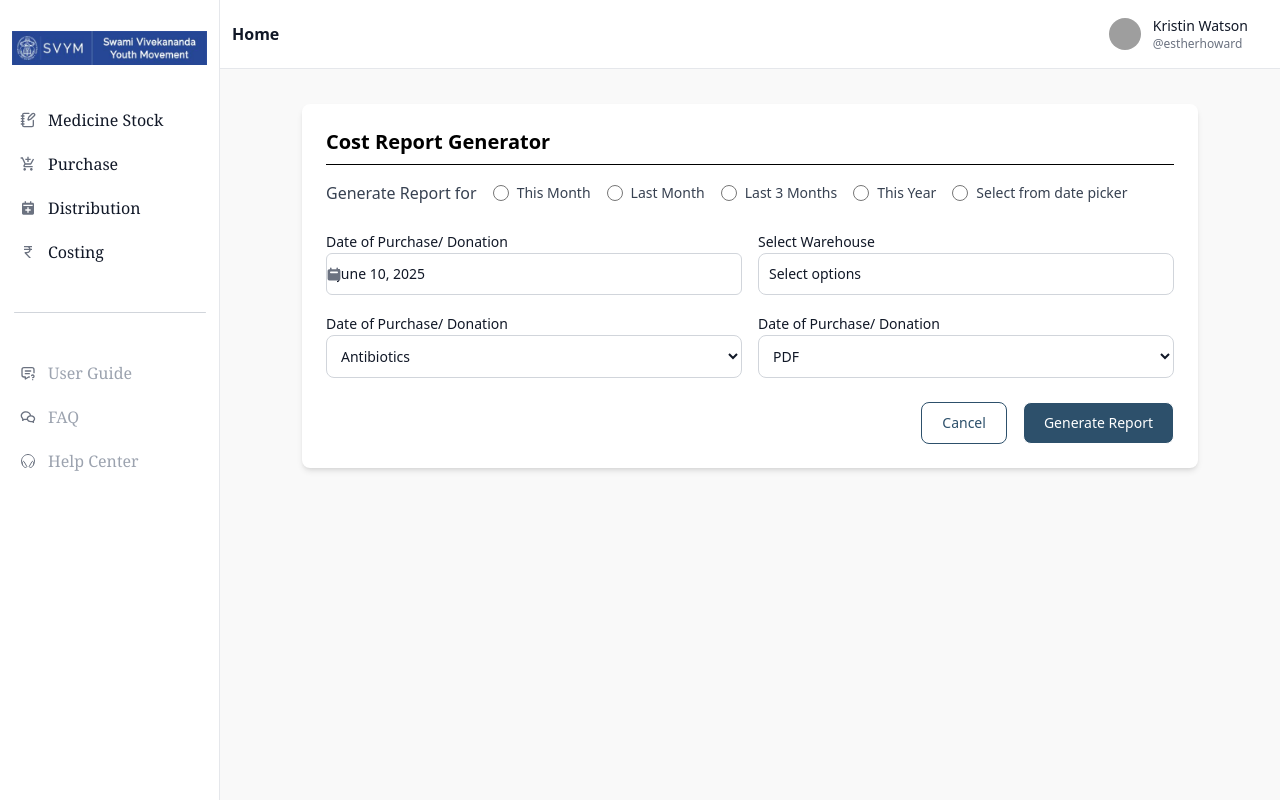
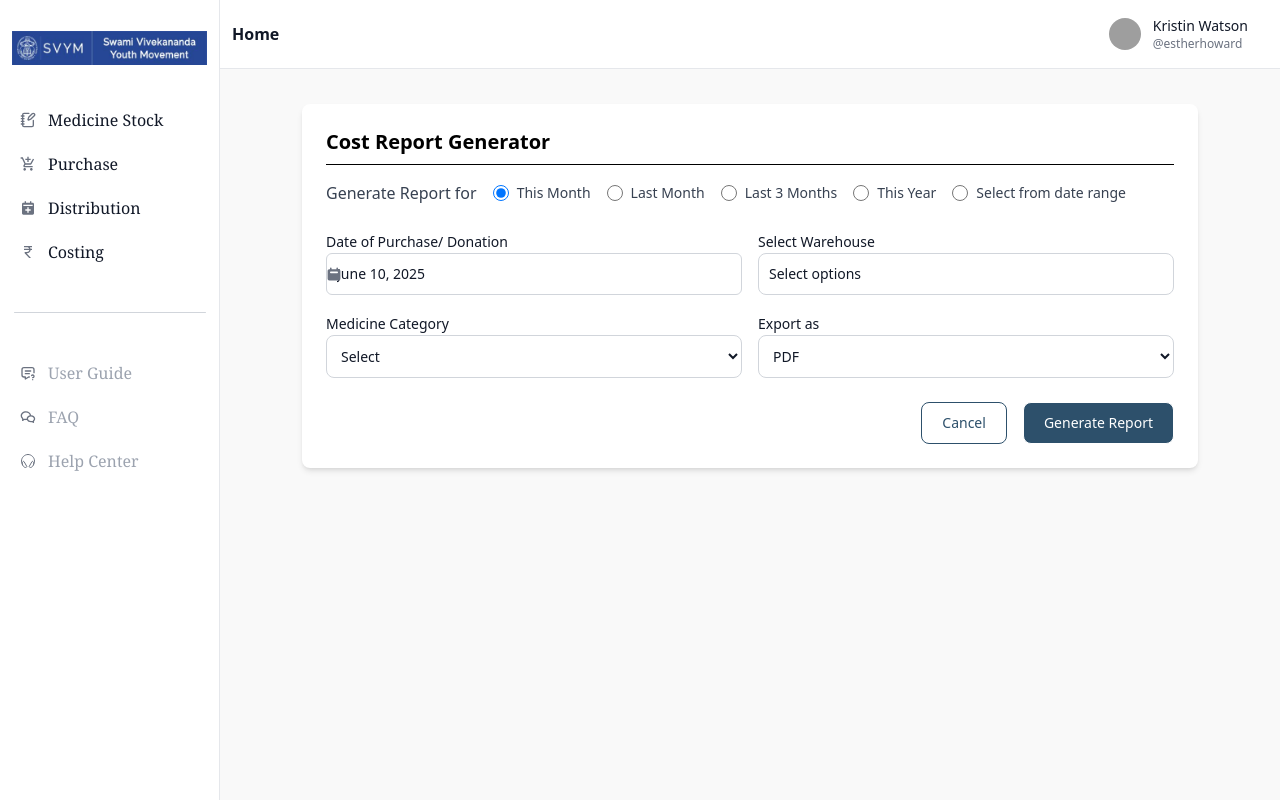
Before and after one commit to muhdSajid/CRMApple, a React (Vite) app: page /cost in a window 1280 px wide. Built offline with nearby package versions, Linux system fonts and the light colour scheme; grey boxes are pictures that could not be loaded.

Commit message:
New changes

```diff
--- a/package.json
+++ b/package.json
@@ -20,6 +20,7 @@
     "react-icons": "^5.5.0",
     "react-redux": "^9.2.0",
     "react-router-dom": "^7.6.2",
+    "react-toastify": "^11.0.5",
     "tailwindcss": "^4.1.8"
   },
   "devDependencies": {
--- a/src/App.jsx
+++ b/src/App.jsx
@@ -1,4 +1,6 @@
 import { BrowserRouter as Router, Routes, Route } from "react-router-dom";
+import { ToastContainer } from "react-toastify";
+import "react-toastify/dist/ReactToastify.css";
 import Layout from "./layout/Layout";
 import Dashboard from "./components/dashboard/Dashboard";
 import MedicineStock from "./components/medicineStock/MedicineStoke";
@@ -13,6 +15,7 @@ import SignupPage from "./components/auth/Signup";
 function App() {
   return (
     <Router>
+      <ToastContainer position="top-right" autoClose={"5000"} theme="colored" />
       <Routes>
         <Route path="/login" element={<LoginPage />} />
         <Route path="/signup" element={<SignupPage />} />
--- a/src/components/costing/Costing.jsx
+++ b/src/components/costing/Costing.jsx
@@ -1,7 +1,31 @@
+import { useState } from "react";
+import { toast } from "react-toastify";
 import { Button, Datepicker, Label } from "flowbite-react";
-import { MultiSelectDropdown } from "./MultiSelectDropdown";
+import GenerateReportRadio from "./GenerateReportRadio";
+import SelectWarehouseMultiSelect from "./SelectWarehouseMultiSelect";
 
 export const Costing = () => {
+  const [costingData, setCostingData] = useState({
+    reportFor: "thisMonth",
+    dateOfPurchase: new Date(),
+    warehouse: [],
+    category: "",
+    type: "pdf",
+    toDate: new Date(),
+    fromDate: new Date(),
+  });
+  const handleExport = (e) => {
+    e.preventDefault();
+    if (
+      costingData.reportFor == "customDate" &&
+      costingData.fromDate > costingData.toDate
+    ) {
+      toast.error("From date should not be greater than To date");
+    } else {
+      console.log('costingData', costingData)
+    }
+  };
+
   return (
     <div className="mt-10">
       <div className="p-6 bg-white rounded-lg shadow-md max-w-4xl mx-auto">
@@ -10,105 +34,60 @@ export const Costing = () => {
         </h2>
 
         <form className="space-y-6">
-          <div className="flex flex-wrap gap-4">
-            <p className="flex items-center font-medium text-gray-700">
-              Generate Report for
-            </p>
-            <div className="flex items-center">
-              <input
-                type="radio"
-                id="this-month"
-                name="report-period"
-                value="this-month"
-                className="w-4 h-4 text-primary border-gray-300 focus:ring-primary"
-              />
-              <label for="this-month" className="ml-2 text-sm text-gray-700">
-                This Month
-              </label>
-            </div>
-            <div className="flex items-center">
-              <input
-                type="radio"
-                id="last-month"
-                name="report-period"
-                value="last-month"
-                className="w-4 h-4 text-primary border-gray-300 focus:ring-primary"
-              />
-              <label for="last-month" className="ml-2 text-sm text-gray-700">
-                Last Month
-              </label>
-            </div>
-            <div className="flex items-center">
-              <input
-                type="radio"
-                id="last-3-months"
-                name="report-period"
-                value="last-3-months"
-                className="w-4 h-4 text-primary border-gray-300 focus:ring-primary"
-              />
-              <label for="last-3-months" className="ml-2 text-sm text-gray-700">
-                Last 3 Months
-              </label>
-            </div>
-            <div className="flex items-center">
-              <input
-                type="radio"
-                id="this-year"
-                name="report-period"
-                value="this-year"
-                className="w-4 h-4 text-primary border-gray-300 focus:ring-primary"
-              />
-              <label for="this-year" className="ml-2 text-sm text-gray-700">
-                This Year
-              </label>
-            </div>
-            <div className="flex items-center">
-              <input
-                type="radio"
-                id="custom-date"
-                name="report-period"
-                value="custom-date"
-                className="w-4 h-4 text-primary border-gray-300 focus:ring-primary"
-              />
-              <label for="custom-date" className="ml-2 text-sm text-gray-700">
-                Select from date picker
-              </label>
-            </div>
-          </div>
-
+          <GenerateReportRadio
+            costingData={costingData}
+            setCostingData={setCostingData}
+          />
           <div className="grid grid-cols-1 md:grid-cols-2 gap-4">
             <div>
               <Label htmlFor="purchase-date">Date of Purchase/ Donation</Label>
               <div className="relative">
-                <Datepicker id="purchase-date" className="custom-datepicker" defaultDate={new Date()} />
+                <Datepicker
+                  id="purchase-date"
+                  className="custom-datepicker"
+                  onChange={(e) =>
+                    setCostingData({ ...costingData, dateOfPurchase: e })
+                  }
+                  value={costingData.dateOfPurchase}
+                />
               </div>
             </div>
 
-            <MultiSelectDropdown />
+            <SelectWarehouseMultiSelect
+              costingData={costingData}
+              setCostingData={setCostingData}
+            />
 
             <div>
-              <Label htmlFor="medicine-category">
-                Date of Purchase/ Donation
-              </Label>
+              <Label htmlFor="medicine-category">Medicine Category</Label>
               <select
                 id="medicine-category"
                 className="border border-gray-300 text-gray-900 text-sm rounded-lg focus:ring-primary focus:border-primary block w-full p-2.5"
+                onChange={(e) =>
+                  setCostingData({ ...costingData, category: e.target.value })
+                }
+                value={costingData.category}
               >
-                <option>Antibiotics</option>
-                <option>Analgesics</option>
-                <option>Antifungals</option>
+                <option value="">Select</option>
+                <option value="Antibiotics">Antibiotics</option>
+                <option value="Analgesics">Analgesics</option>
+                <option value="Antifungals">Antifungals</option>
               </select>
             </div>
 
             <div>
-              <Label htmlFor="export-as">Date of Purchase/ Donation</Label>
+              <Label htmlFor="export-as">Export as</Label>
               <select
                 id="export-as"
                 className="border border-gray-300 text-gray-900 text-sm rounded-lg focus:ring-primary focus:border-primary block w-full p-2.5"
+                onChange={(e) =>
+                  setCostingData({ ...costingData, type: e.target.value })
+                }
+                value={costingData.type}
               >
-                <option>PDF</option>
-                <option>Excel</option>
-                <option>CSV</option>
+                <option value="pdf">PDF</option>
+                <option value="excel">Excel</option>
+                <option value="csv">CSV</option>
               </select>
             </div>
           </div>
@@ -123,6 +102,7 @@ export const Costing = () => {
             <Button
               type="submit"
               className="text-white bg-[#2D506B] border  hover:bg-sky-900 font-medium rounded-lg text-sm px-5 py-2.5"
+              onClick={handleExport}
             >
               Generate Report
             </Button>
--- /dev/null
+++ b/src/components/costing/GenerateReportRadio.jsx
@@ -0,0 +1,70 @@
+import React from "react";
+import { Datepicker, Label } from "flowbite-react";
+
+const GenerateReportRadio = ({ costingData, setCostingData }) => {
+  const radioValues = [
+    { id: "thisMonth", label: "This Month" },
+    { id: "lastMonth", label: "Last Month" },
+    { id: "last3Months", label: "Last 3 Months" },
+    { id: "thisYear", label: "This Year" },
+    { id: "customDate", label: "Select from date range" },
+  ];
+  const handleChange = (e) => {
+    setCostingData({
+      ...costingData,
+      reportFor: e.target.id,
+      toDate: new Date(),
+      fromDate: new Date(),
+    });
+  };
+  return (
+    <>
+      <div className="flex flex-wrap gap-4">
+        <p className="flex items-center font-medium text-gray-700">
+          Generate Report for
+        </p>
+
+        {radioValues.map((item) => (
+          <div className="flex items-center" key={item.id}>
+            <input
+              type="radio"
+              id={item.id}
+              name="report-period"
+              className="w-4 h-4 text-primary border-gray-300 focus:ring-primary"
+              checked={costingData.reportFor == item.id}
+              onChange={handleChange}
+            />
+            <Label className="ml-2 text-sm text-gray-700">{item.label}</Label>
+          </div>
+        ))}
+      </div>
+      {costingData.reportFor === "customDate" && (
+        <div className="grid grid-cols-1 md:grid-cols-2 gap-4">
+          <div>
+            <Label htmlFor="from-date">From Date</Label>
+            <Datepicker
+              id="toDate"
+              className="custom-datepicker"
+              maxDate={new Date()}
+              value={costingData.fromDate}
+              onChange={(e) => setCostingData({ ...costingData, fromDate: e })}
+            />
+          </div>
+
+          <div>
+            <Label htmlFor="to-date">To Date</Label>
+            <Datepicker
+              id="toDate"
+              className="custom-datepicker"
+              maxDate={new Date()}
+              value={costingData.toDate}
+              onChange={(e) => setCostingData({ ...costingData, toDate: e })}
+            />
+          </div>
+        </div>
+      )}
+    </>
+  );
+};
+
+export default GenerateReportRadio;
--- a/src/index.css
+++ b/src/index.css
@@ -59,3 +59,7 @@ input[type="password"] {
 .custom-datepicker input[type="text"] {
   @apply bg-white rounded-md border border-gray-300 focus:ring-2 focus:ring-blue-500 focus:outline-none cursor-pointer;
 }
+
+.custom-datepicker .mt-2.flex.space-x-2 {
+  display: none !important;
+}
```
Also changed, not shown: src/components/costing/SelectWarehouseMultiSelect.jsx (renamed from src/components/costing/MultiSelectDropdown.jsx, +14 -10 lines), 1 other file (tests, documents, lock files or other folders).
